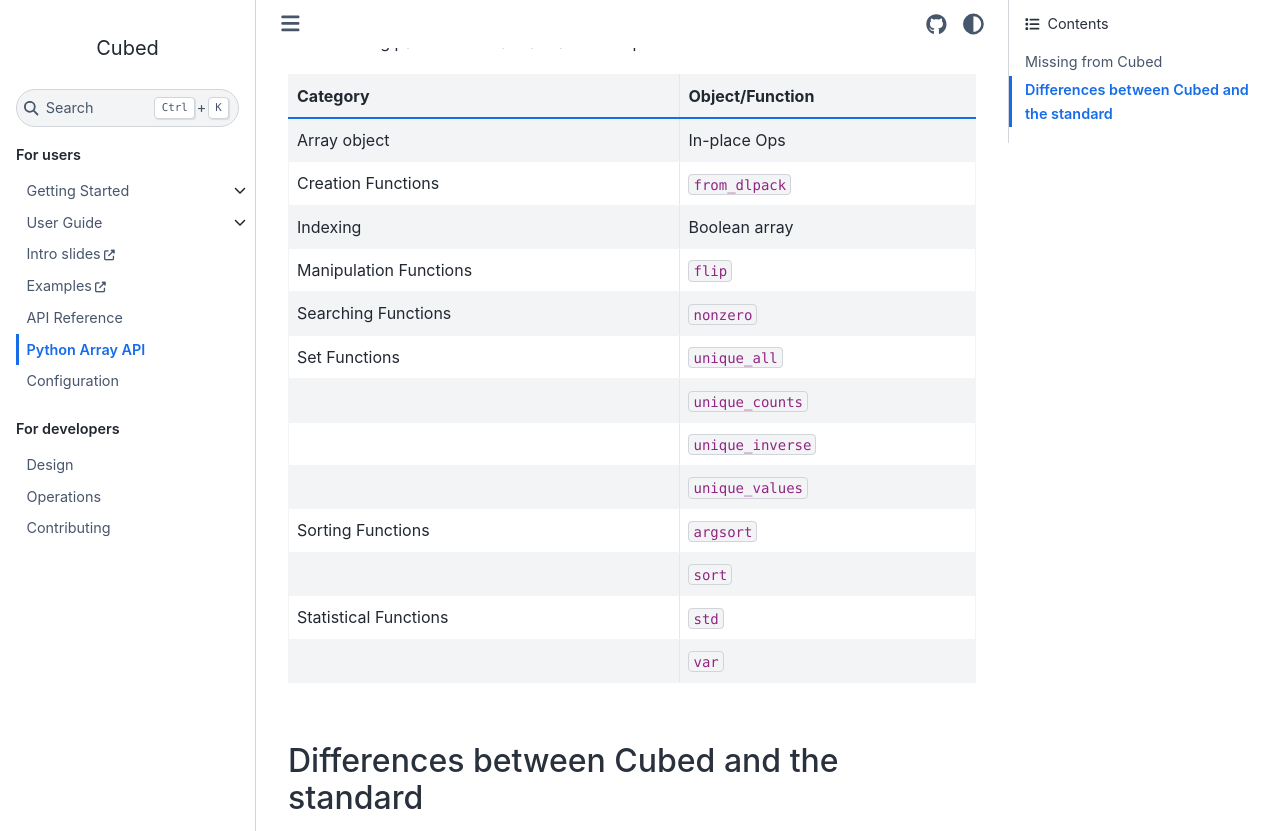
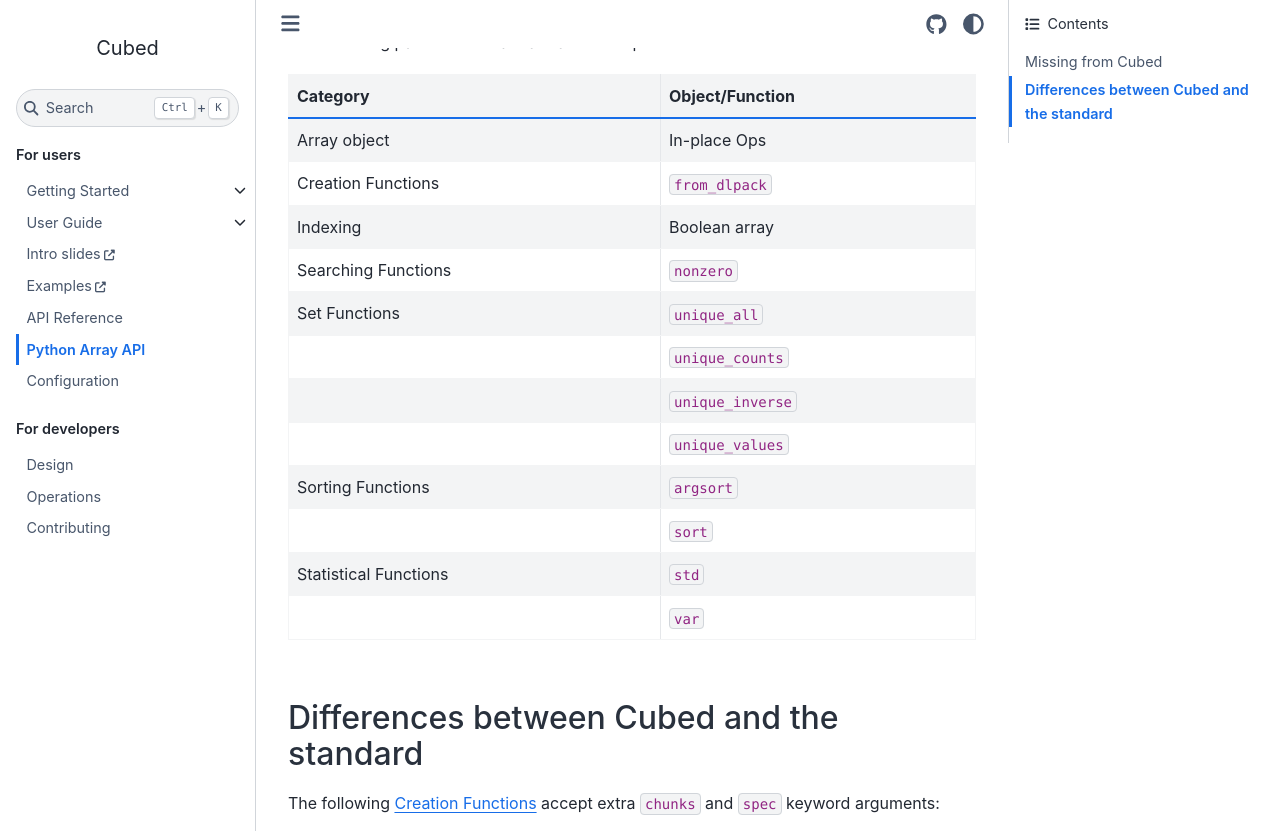
Before and after one commit to cubed-dev/cubed, a Sphinx documentation site: the page built from docs/array-api.md, in a window 1280 px wide and 900 px high, scrolled down 346 px, cut to the strip 0-831 px from the top of the window. Built offline with Sphinx 7.4.7 and the Sphinx Book theme 1.1.4, drawn with Linux system fonts in a browser that asks for light colours; pages that are not in the unit, such as notebooks, are missing from menus.

Commit message:
Remove flip from list of unimplemented functions since it was added in #114

```diff
--- a/docs/array-api.md
+++ b/docs/array-api.md
@@ -15,7 +15,6 @@
 | Array object           | In-place Ops     |
 | Creation Functions     | `from_dlpack`    |
 | Indexing               | Boolean array    |
-| Manipulation Functions | `flip`           |
 | Searching Functions    | `nonzero`        |
 | Set Functions          | `unique_all`     |
 |                        | `unique_counts`  |
```
